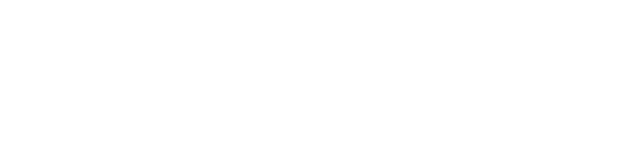
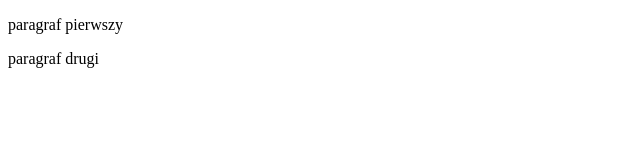
Before and after one commit to AlicjaSarapata/gitjestgit, a plain HTML site: page index.html in a window 1280 px wide. Shown: the whole page, without its empty margins (0-640 px from the left). Drawn offline with Linux system fonts and the light colour scheme.

Commit message:
drugi paragraf

```diff
--- a/index.html
+++ b/index.html
@@ -5,7 +5,8 @@
     <title>gitjestgit</title>
 </head>
 <body>
-   <p></p>
+   <p>paragraf pierwszy</p>
+   <p>paragraf drugi</p>
 
 </body>
 </html>
```
